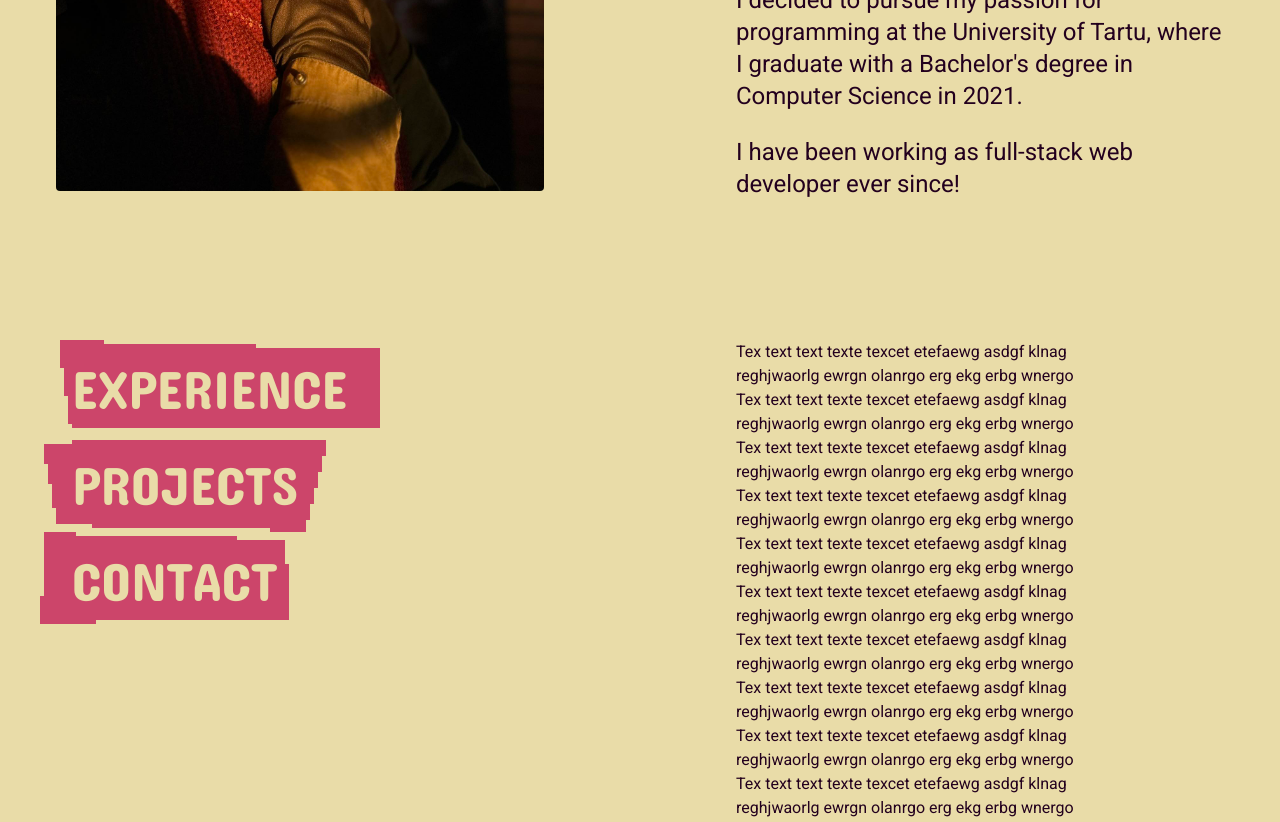
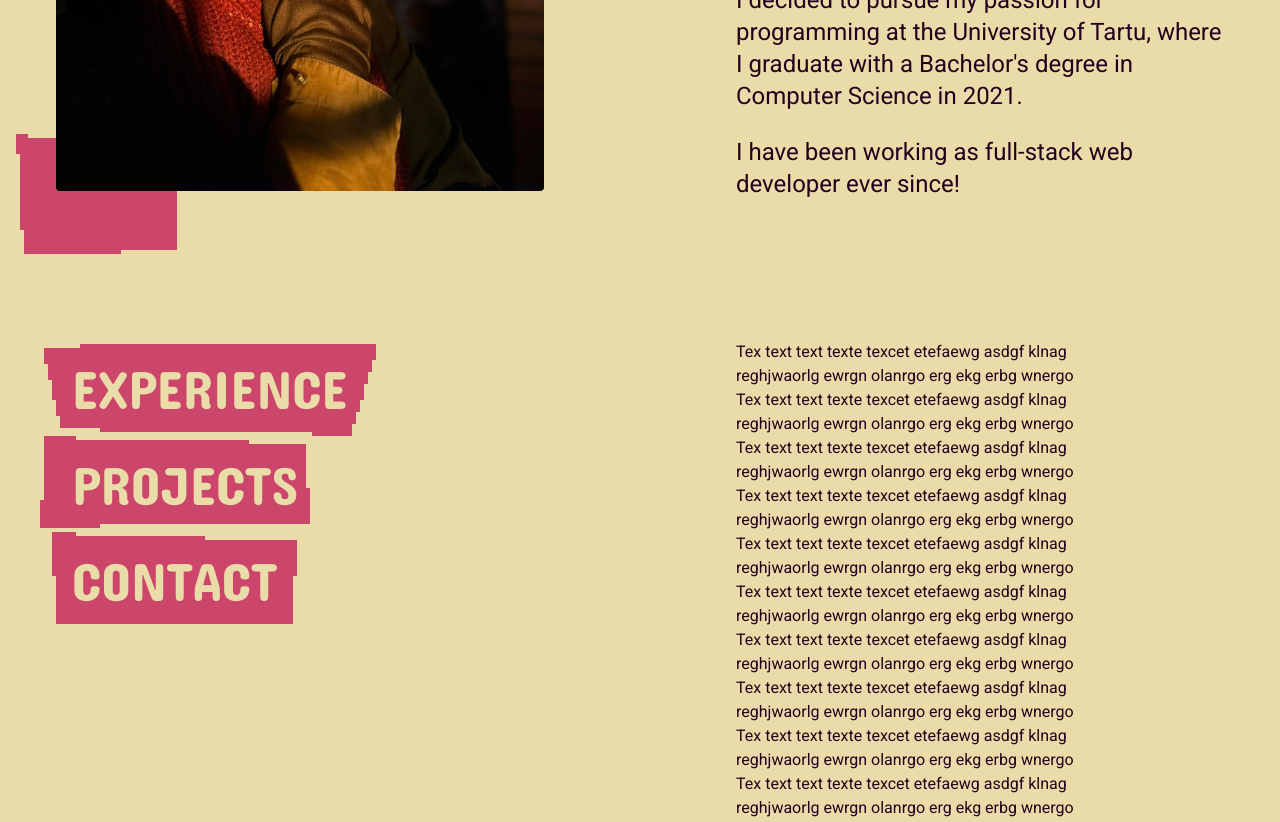
Before and after one commit to TanelMarran/portfolio, a Vue app: page / in a window 1280 px wide. Shown: the part 1260-2082 px from the top of the page. Built offline with nearby package versions, Linux system fonts and the light colour scheme.

Commit message:
[main] refactors WobbleBackground

```diff
--- a/src/components/Heading.vue
+++ b/src/components/Heading.vue
@@ -1,9 +1,7 @@
 <template>
   <div class="heading">
     <div class="heading__inner">
-      <div class="heading__background" ref="containerRef">
-        <canvas class="heading__canvas" ref="backgroundCanvas"/>
-      </div>
+      <WiggleBackground class="heading__background"/>
       <h1 class="heading__text">
         <slot/>
       </h1>
@@ -11,68 +9,9 @@
   </div>
 </template>
 
-<script setup lang="ts">
-import * as THREE from 'three'
-import {onMounted, Ref, ref} from 'vue'
+<script setup>
+import WiggleBackground from '../components/WiggleBackground.vue'
 
-const renderer: Ref<THREE.WebGLRenderer> = ref(null)
-
-const backgroundCanvas: Ref<HTMLElement> = ref(null)
-const containerRef: Ref<HTMLElement> = ref(null)
-
-const variantPoint = () => 1 - Math.random() * 0.2
-
-const timer = ref(0)
-
-const createPlane = (): THREE.Mesh => {
-  const shape = new THREE.Shape()
-
-  shape.moveTo(variantPoint(), variantPoint())
-  shape.lineTo(-variantPoint(), variantPoint())
-  shape.lineTo(-variantPoint(), -variantPoint())
-  shape.lineTo(variantPoint(), -variantPoint())
-
-  const shapeGeometry = new THREE.ShapeGeometry(shape)
-  const material = new THREE.MeshBasicMaterial({ color: new THREE.Color(0xcc456a), side: THREE.DoubleSide })
-
-  return new THREE.Mesh(shapeGeometry, material)
-}
-
-onMounted(() => {
-  const scene = new THREE.Scene()
-  const camera = new THREE.OrthographicCamera()
-
-  const plane = createPlane()
-  const plane2 = createPlane()
-  const plane3 = createPlane()
-
-  scene.add(plane)
-  scene.add(plane2)
-  scene.add(plane3)
-
-  plane.position.z = 10
-  plane2.position.z = 10
-  plane3.position.z = 10
-  camera.lookAt(plane.position)
-
-  renderer.value = new THREE.WebGLRenderer({ canvas: backgroundCanvas.value, alpha: true })
-  renderer.value.setPixelRatio(.25)
-
-  const render = () => {
-    requestAnimationFrame(render)
-
-    if (renderer.value) {
-      renderer.value.render(scene, camera)
-      renderer.value.setSize(containerRef.value.offsetWidth, containerRef.value.offsetHeight)
-      timer.value += .1
-      const flooredTimer = Math.floor(timer.value)
-      plane.visible = flooredTimer % 3 == 0
-      plane2.visible = flooredTimer % 3 == 1
-      plane3.visible = flooredTimer % 3 == 2
-    }
-  }
-  render()
-})
 </script>
 
 <style lang="scss">
@@ -87,16 +26,9 @@ onMounted(() => {
 }
 
 .heading__background {
-  content: '';
-  position: absolute;
   left: -32px;
   top: -16px;
   bottom: -16px;
   right: -32px;
-  z-index: -1;
-}
-
-.heading__canvas {
-  image-rendering: pixelated;
 }
 </style>
--- a/src/components/SingleImage.vue
+++ b/src/components/SingleImage.vue
@@ -1,8 +1,12 @@
 <template>
-  <img class="single-image h-image-full" :src="props.src" :alt="props.alt">
+  <div class="single-image">
+    <img class="single-image__img h-image-full" :src="props.src" :alt="props.alt">
+    <WiggleBackground class="single-image__background"/>
+  </div>
 </template>
 
 <script setup lang="ts">
+import WiggleBackground from '../components/WiggleBackground.vue'
 import {defineProps} from 'vue'
 
 const props = defineProps({
@@ -19,6 +23,18 @@ const props = defineProps({
 
 <style lang="scss">
 .single-image {
+  position: relative;
+}
+
+.single-image__img {
   border-radius: 4px;
 }
+
+.single-image__background {
+  left: -48px;
+  bottom: -64px;
+  width: 169px;
+  height: 128px;
+
+}
 </style>
--- /dev/null
+++ b/src/components/WiggleBackground.vue
@@ -0,0 +1,80 @@
+<template>
+  <div class="wiggle-background" ref="containerRef">
+    <canvas class="wiggle-background__canvas" ref="backgroundCanvas"/>
+  </div>
+</template>
+
+<script setup lang="ts">
+import * as THREE from 'three'
+import {onMounted, Ref, ref} from 'vue'
+
+const renderer: Ref<THREE.WebGLRenderer> = ref(null)
+
+const backgroundCanvas: Ref<HTMLElement> = ref(null)
+const containerRef: Ref<HTMLElement> = ref(null)
+
+const variantPoint = () => 1 - Math.random() * 0.2
+
+const timer = ref(0)
+
+const createPlane = (): THREE.Mesh => {
+  const shape = new THREE.Shape()
+
+  shape.moveTo(variantPoint(), variantPoint())
+  shape.lineTo(-variantPoint(), variantPoint())
+  shape.lineTo(-variantPoint(), -variantPoint())
+  shape.lineTo(variantPoint(), -variantPoint())
+
+  const shapeGeometry = new THREE.ShapeGeometry(shape)
+  const material = new THREE.MeshBasicMaterial({ color: new THREE.Color(0xcc456a), side: THREE.DoubleSide })
+
+  return new THREE.Mesh(shapeGeometry, material)
+}
+
+onMounted(() => {
+  const scene = new THREE.Scene()
+  const camera = new THREE.OrthographicCamera()
+
+  const plane = createPlane()
+  const plane2 = createPlane()
+  const plane3 = createPlane()
+
+  scene.add(plane)
+  scene.add(plane2)
+  scene.add(plane3)
+
+  plane.position.z = 10
+  plane2.position.z = 10
+  plane3.position.z = 10
+  camera.lookAt(plane.position)
+
+  renderer.value = new THREE.WebGLRenderer({ canvas: backgroundCanvas.value, alpha: true })
+  renderer.value.setPixelRatio(.25)
+
+  const render = () => {
+    requestAnimationFrame(render)
+
+    if (renderer.value) {
+      renderer.value.render(scene, camera)
+      renderer.value.setSize(containerRef.value.offsetWidth, containerRef.value.offsetHeight)
+      timer.value += .1
+      const flooredTimer = Math.floor(timer.value)
+      plane.visible = flooredTimer % 3 == 0
+      plane2.visible = flooredTimer % 3 == 1
+      plane3.visible = flooredTimer % 3 == 2
+    }
+  }
+  render()
+})
+</script>
+
+<style lang="scss">
+.wiggle-background {
+  position: absolute;
+  z-index: -1;
+}
+
+.wiggle-background__canvas {
+  image-rendering: pixelated;
+}
+</style>
```
